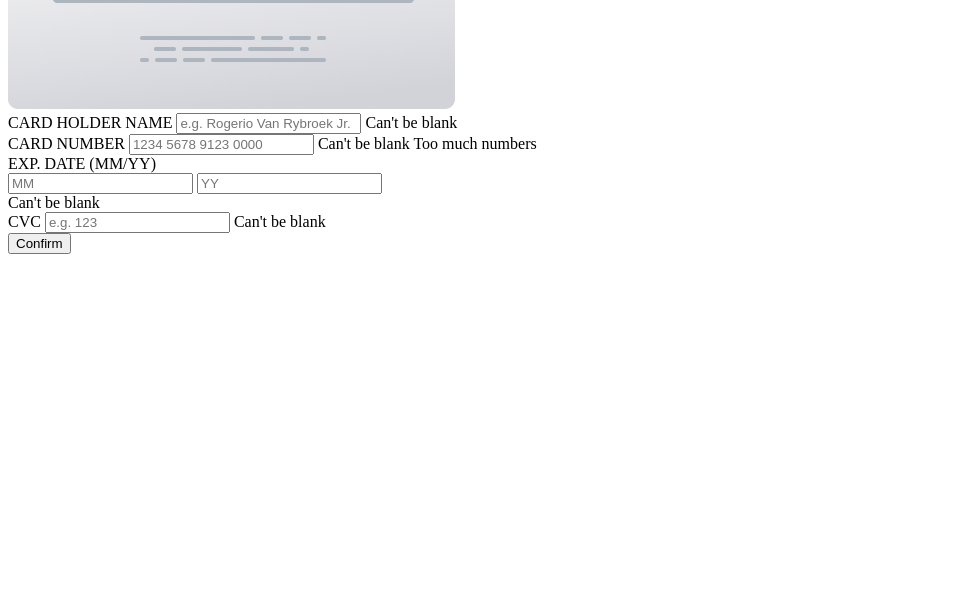
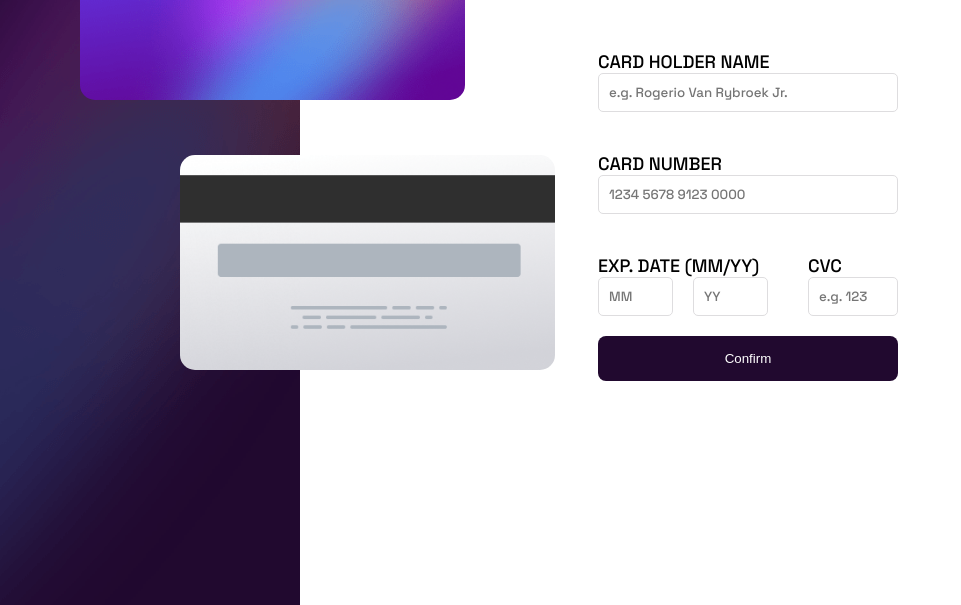
Before and after one commit to rogeriorybroek/frontend-mentor-5, a plain HTML site: page index.html in a window 1280 px wide. Shown: the part 195-800 px from the top of the page, without its empty margins (0-961 px from the left). Drawn offline with Linux system fonts and the light colour scheme.

Commit message:
Update index.html

```diff
--- a/index.html
+++ b/index.html
@@ -8,7 +8,8 @@
 
   <title>Frontend Mentor | Interactive card details form</title>
 
-  <link rel="https://rogeriorybroek.github.io/frontend-mentor-5/style.css" href="style.css">
+  <link href="https://rogeriorybroek.github.io/frontend-mentor-5/style.css" href="style.css" rel="stylesheet">
+
   <script src="https://rogeriorybroek.github.io/frontend-mentor-5/script.js"></script>
 </head>
 <body>
```
